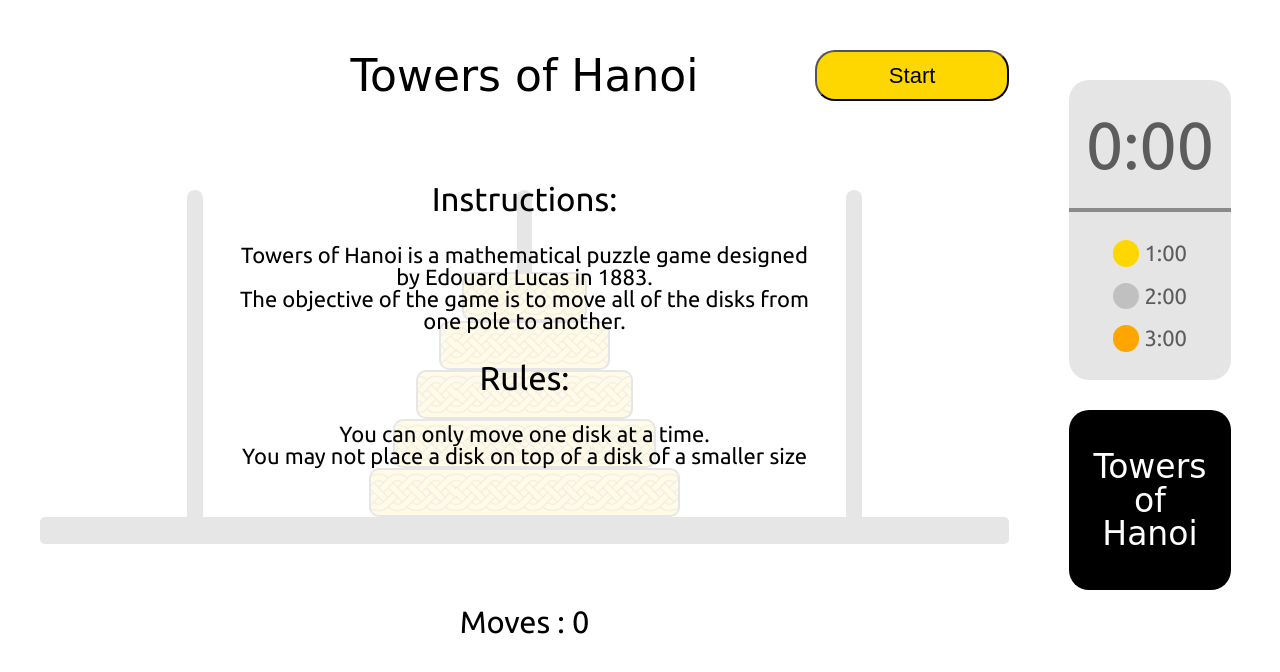
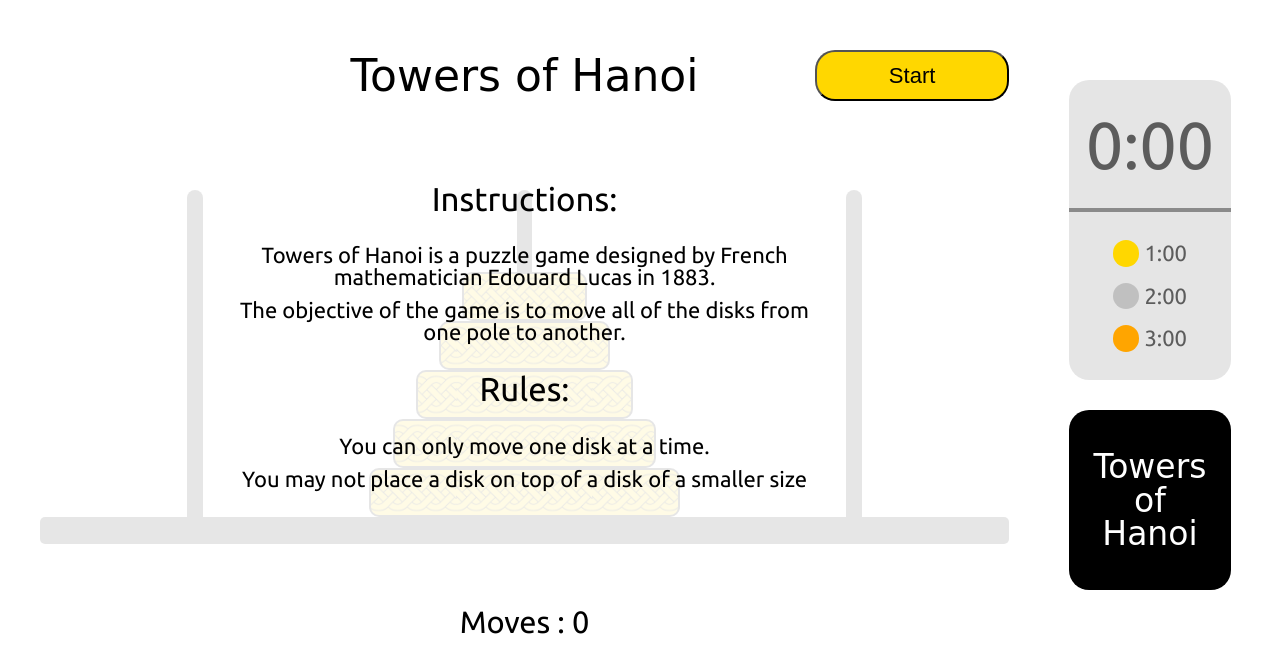
Before and after one commit to AWhitleyGA/towers_of_hanoi, a plain HTML site: page index.html in a window 1280 px wide. Drawn offline with Linux system fonts and the light colour scheme; a web font is replaced by a local one.

Commit message:
wrote README.md document

```diff
--- a/css/style.css
+++ b/css/style.css
@@ -42,6 +42,9 @@ div.instructions {
 }
 div.instructions h2 {
   margin: 5%;
+}
+div.instructions p {
+  margin: 2% 0;
 }
 div.notification-text {
   width: 60%;
--- a/index.html
+++ b/index.html
@@ -32,13 +32,11 @@
             <div class="notification-text"><h1>Towers of Hanoi</h1></div>
             <div class="instructions">
               <h2>Instructions:</h2>
-              <p>Towers of Hanoi is a mathematical puzzle game designed by Edouard Lucas in 1883.</p>
+              <p>Towers of Hanoi is a puzzle game designed by French mathematician Edouard Lucas in 1883.</p>
               <p>The objective of the game is to move all of the disks from one pole to another.</p>
               <h2>Rules:</h2>
-              <ul>
-                <li>You can only move one disk at a time.</li>
-                <li>You may not place a disk on top of a disk of a smaller size</li>
-              </ul>
+              <p>You can only move one disk at a time.</p>
+              <p>You may not place a disk on top of a disk of a smaller size</p>
             </div>
             <button class="play">Start</button>
           </div>
```
Also changed, not shown: 1 other file.
